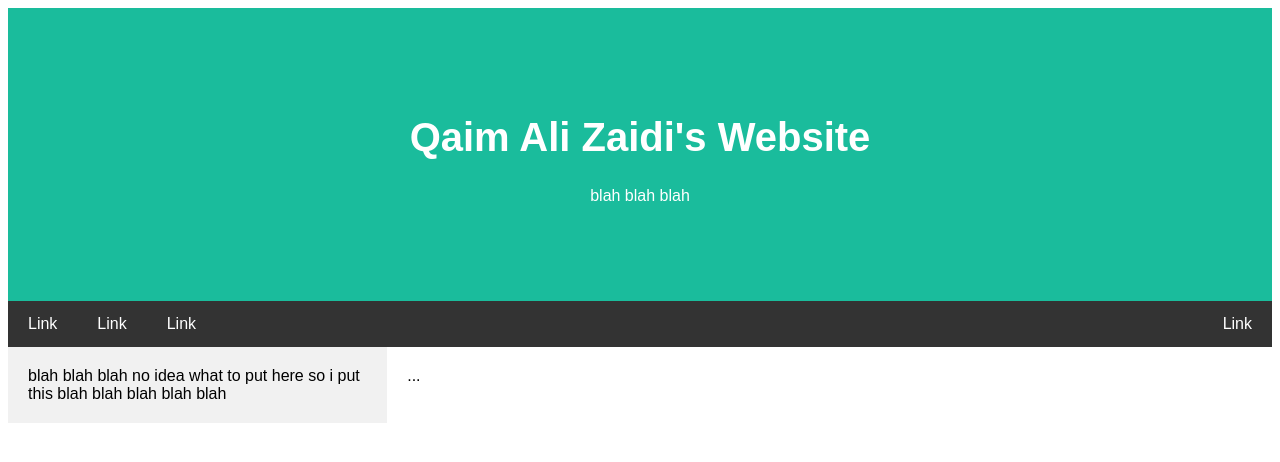
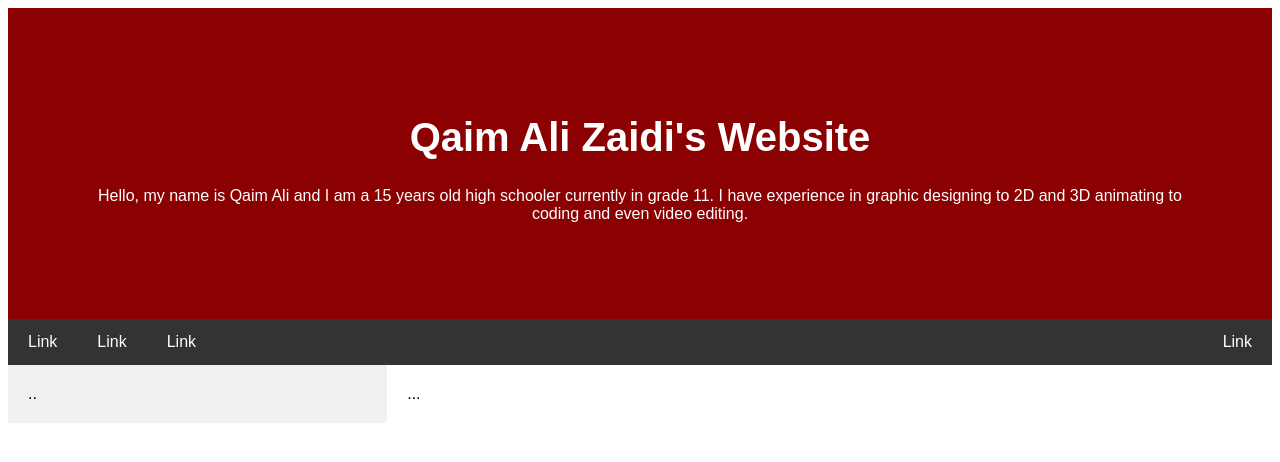
Before and after one commit to CoderKing101/qaimalizaidi, a plain HTML site: page index.html in a window 1280 px wide. Drawn offline with Linux system fonts and the light colour scheme.

Commit message:
Update index.html

```diff
--- a/index.html
+++ b/index.html
@@ -14,7 +14,7 @@ body {
 .header {
 	padding: 80px;
 	text-align: center;
-	background: #1abc9c;
+	background: #8B0000;
 	color: white;
 }
 .header h1 {
@@ -63,7 +63,7 @@ body {
 <body>
 <div class="header">
 	<h1>Qaim Ali Zaidi's Website</h1>
-	<p>blah blah blah</p>
+	<p>Hello, my name is Qaim Ali and I am a 15 years old high schooler currently in grade 11. I have experience in graphic designing to 2D and 3D animating to coding and even video editing. </p>
 </div>
 
 <div class="navbar">
@@ -73,7 +73,7 @@ body {
 	<a href="#" class="right">Link</a>
 </div>
 <div class="row">
-	<div class="side">blah blah blah no idea what to put here so i put this blah blah blah blah blah</div>
+	<div class="side">..</div>
 	<div class="main">...</div>
 </div>
 </body>
```
